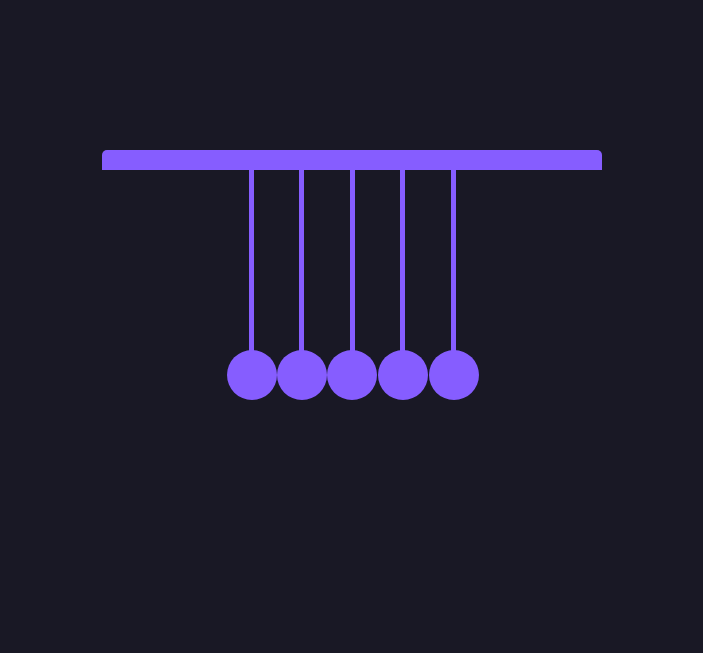
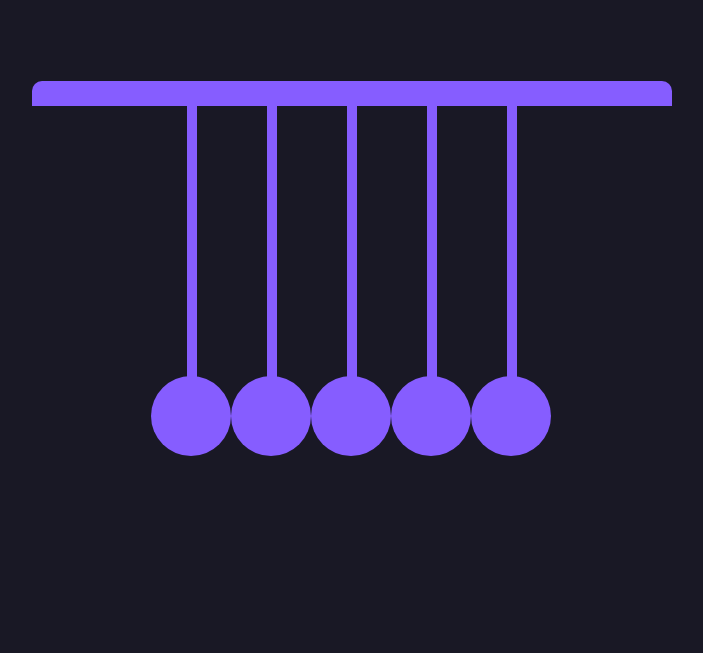
Before and after one commit to prabuddhaxdev/Javascript-Mini-Projects, a plain HTML site: page Newtons Cradle/index.html in a window 1280 px wide. Shown: the whole page, without its empty margins (288-991 px from the left). Drawn offline with Linux system fonts and the light colour scheme.

Commit message:
Add Newton's Cradle

```diff
--- a/Newtons Cradle/style.css
+++ b/Newtons Cradle/style.css
@@ -3,31 +3,29 @@
         padding: 0;
         box-sizing: border-box;
       }
-      html {
-        font-size: 62.5%;
-      }
+
       body {
-        height: 100vh;
+        height: 100%;
         display: grid;
         place-items: center;
         background-color: #191825;
       }
 
       .cradle {
-        width: 50rem;
-        height: 50rem;
+        width: 50%;
+        height: 50%;
         background-color: transparent;
-        border-top: 2rem solid #865dff;
-        border-radius: 0.5rem;
+        border-top: 25px solid #865dff;
+        border-radius: 10px;
         display: flex;
         /* justify-content: space-around; */
         justify-content: center;
-        gap: 4.55rem;
+        gap: 70px;
       }
 
       div {
-        width: 0.5rem;
-        height: 20rem;
+        width: 10px;
+        height: 300px;
         background-color: #865dff;
         position: relative;
       }
@@ -38,7 +36,7 @@
         /* bottom: 0; */
         left: -2.25rem;
         top: 90%;
-        width: 5rem;
+        width: 80px;
         aspect-ratio: 1;
         border-radius: 50%;
         background-color: #865dff;
```
